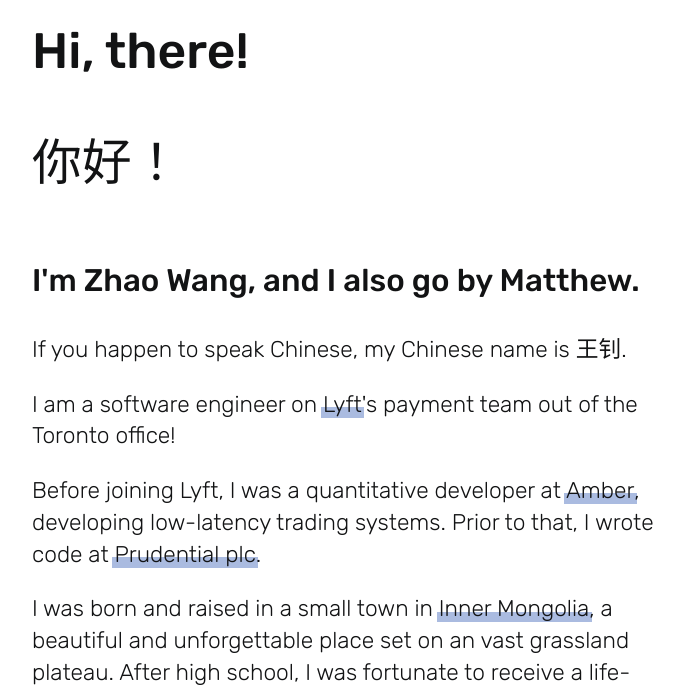
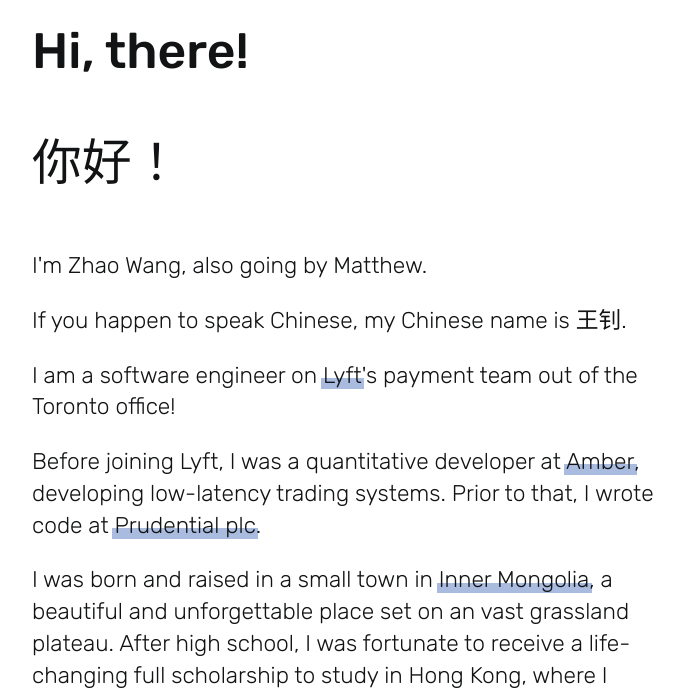
Before and after one commit to Matthewow/matthewow.github.io, a plain HTML site: page index.html in a window 1280 px wide. Shown: the part 85-776 px from the top of the page, without its empty margins (104-788 px from the left). Drawn offline with Linux system fonts and the light colour scheme.

Commit message:
feat: updats

```diff
--- a/index.html
+++ b/index.html
@@ -77,7 +77,7 @@
   <h2>你好！</h2>
   <br>
   <br>
-  <p style="font-weight: 500; font-size: 2.2em">I'm Zhao Wang, and I also go by Matthew. </p>
+  <p>I'm Zhao Wang, also going by Matthew. </p>
   <p> If you happen to speak Chinese, my Chinese name is 王钊.</p>
 
   <p>
```
